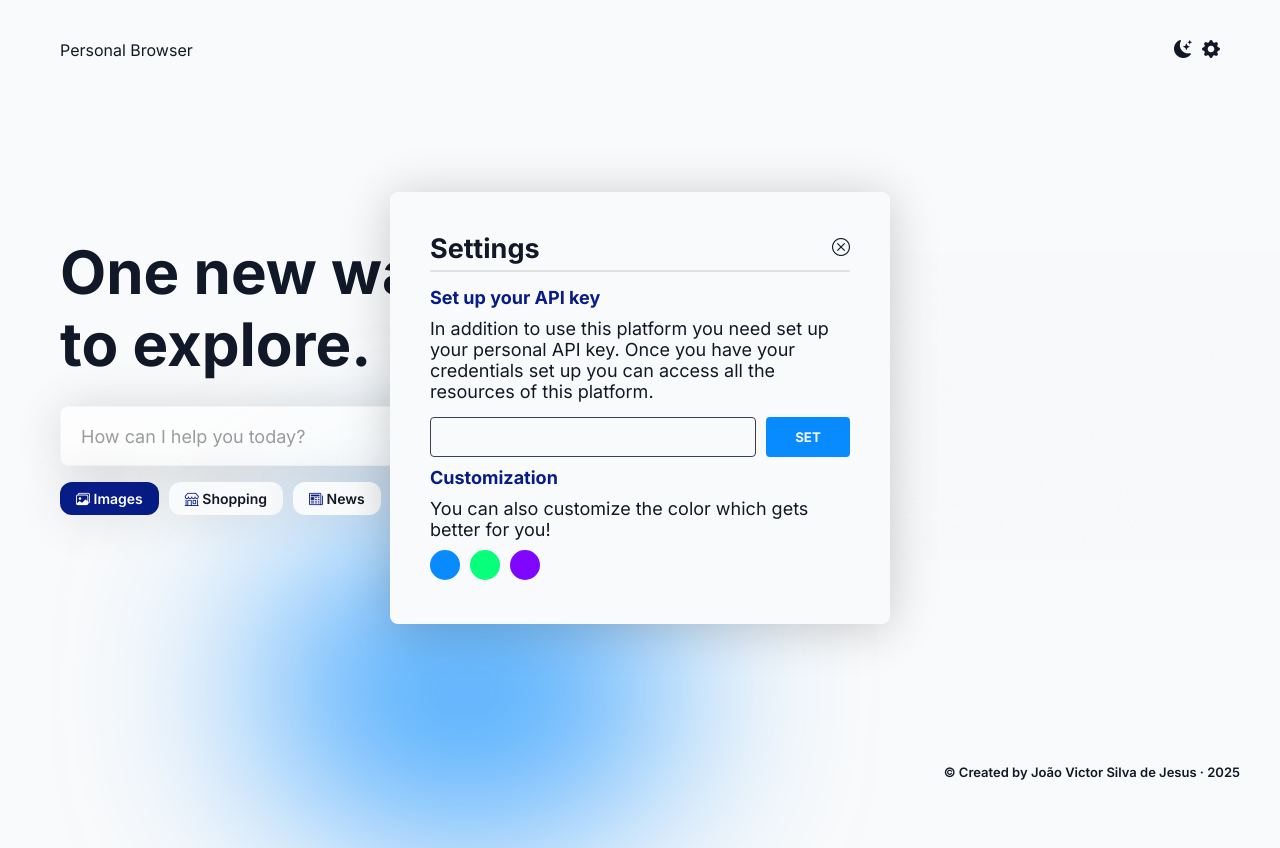
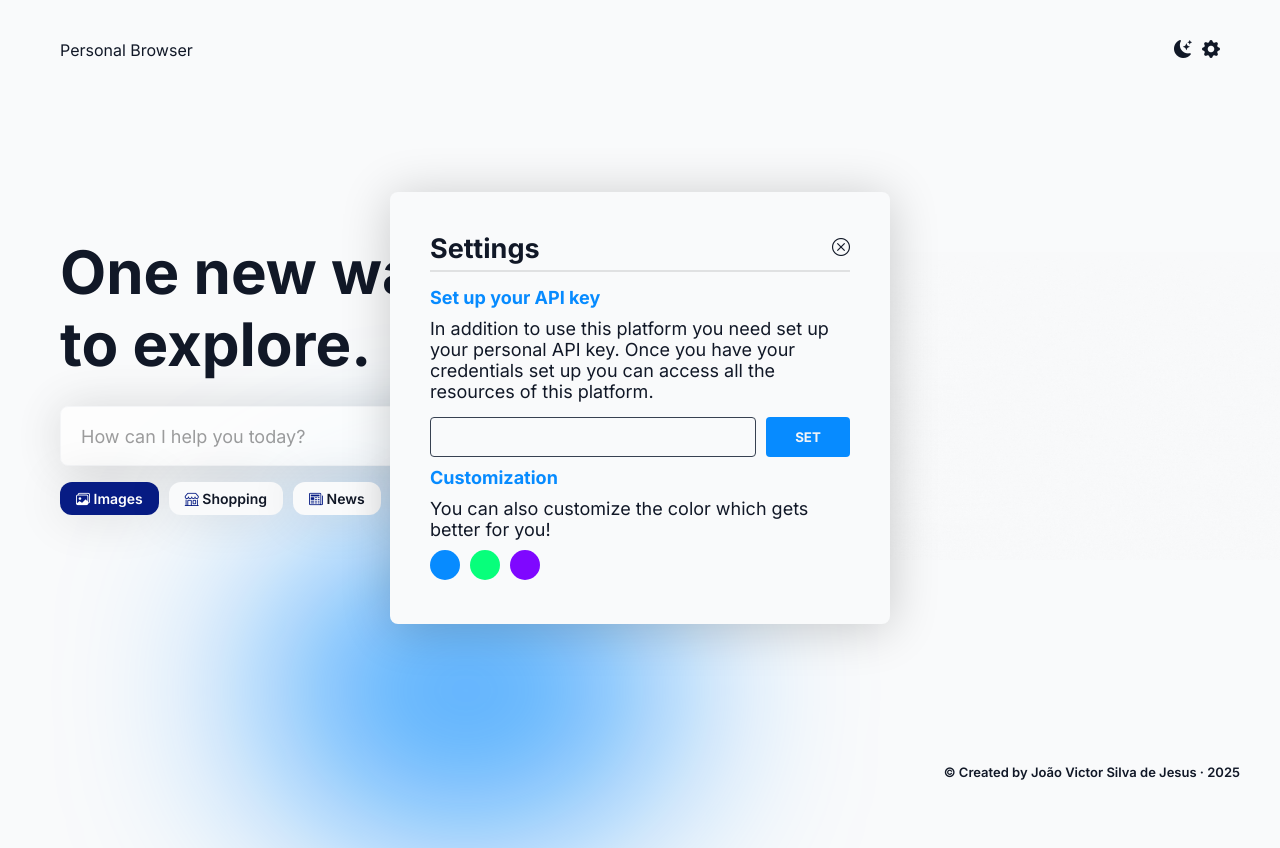
Before and after one commit to joaovsj/Personal-Browser, an Angular app: page / in a window 1280 px wide. Both pictures are taken after a click on the button 1211 px from the left and 48 px from the top of the page. Built offline with nearby package versions, Linux system fonts and the light colour scheme.

Commit message:
:sparkles: feat: definied right color in modal

```diff
--- a/src/app/components/modal/modal.component.scss
+++ b/src/app/components/modal/modal.component.scss
@@ -43,7 +43,7 @@
 
             .settings__title{
                 font-weight: bold;
-                color: var(--secondary-color);
+                color: var(--primary-color);
             }
 
             .settings__description{
@@ -61,10 +61,15 @@
                     height: 100%;
                     border-radius: 4px;
                     border: 1px solid var(--dark-grey);
-                    outline: var(--primary-color);
+                    outline: none;
                     background-color: transparent;
                     color: var(--text-color);
                     padding: 15px;
+
+
+                    &:focus{
+                        border: 1px solid var(--primary-color);
+                    }
                 }
 
                 button{
@@ -94,7 +99,7 @@
 
             span{
                 font-weight: bold;
-                color: var(--secondary-color);
+                color: var(--primary-color);
             }
 
             p{
```
